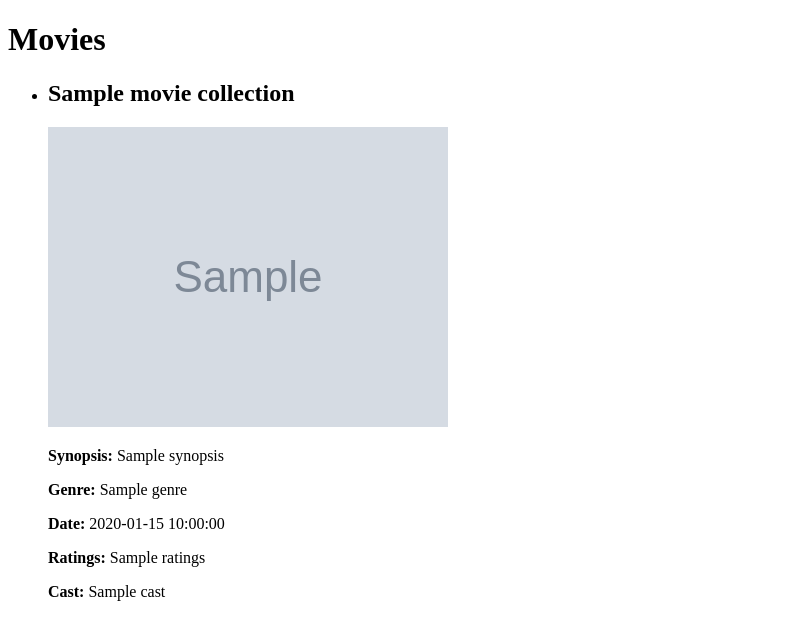
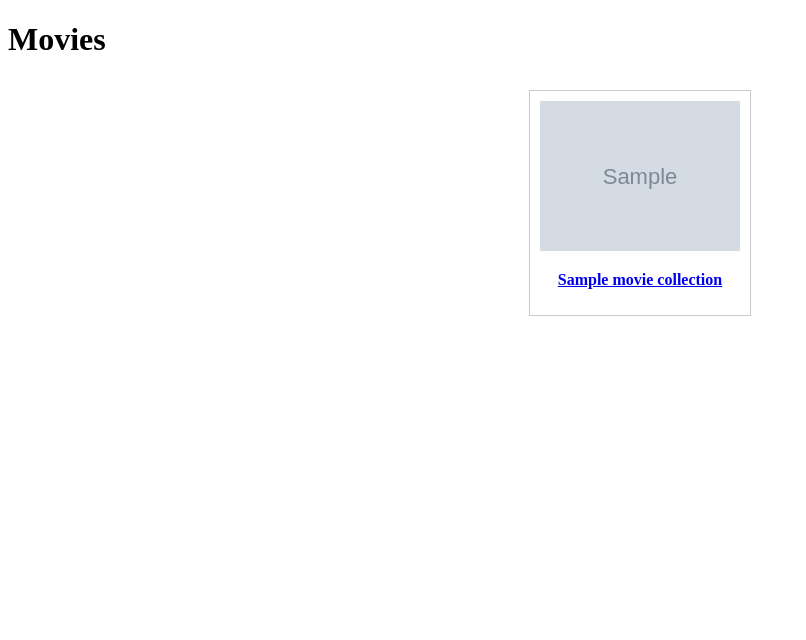
Before and after one commit to cassisir/DataEngineering-scraping-allocine, a Flask app: page / in a window 1280 px wide. Shown: the top 640 px of the page, without its empty margins (0-806 px from the left). Run offline with Flask 3, Linux system fonts and the light colour scheme; grey boxes marked "Sample" are stand-in pictures; a database or web service that is not in the repository returns one stand-in record (values such as "Sample title").

Commit message:
Webapp Flask : affichage de tous les films dans des cards

```diff
--- a/app.py
+++ b/app.py
@@ -10,9 +10,23 @@ collection = db.movie_collection
 
 @app.route('/')
 def index():
-    # Retrieve all movies from the MongoDB collection
     movies = list(collection.find())
     return render_template('index.html', movies=movies)
 
+@app.route('/movie/<title>')
+def movie(title):
+    movie = collection.find_one({'title': title})
+    return render_template('movie.html', movie=movie)
+
+# @app.route('/')
+# def accueil():
+#     return "Presentation"
+# @app.route('/film/<string:movie_name>')
+# def presentation_film(movie_name: str):
+#     # Retrieve all movies from the MongoDB collection
+#     return f"Titre : {movie_name}"
+#     # movies = list(collection.find())
+#     # return render_template('index.html', movies=movies)
+
 if __name__ == '__main__':
     app.run(debug=True)
--- a/templates/index.html
+++ b/templates/index.html
@@ -4,22 +4,47 @@
     <meta charset="UTF-8">
     <meta http-equiv="X-UA-Compatible" content="IE=edge">
     <meta name="viewport" content="width=device-width, initial-scale=1.0">
-    <title>Movies</title>
+    <title>Movies scraped from Allocine</title>
+    <style>
+        .movie-container {
+            display: flex;
+            flex-wrap: wrap;
+            justify-content: space-around;
+        }
+
+        .movie-card {
+            border: 1px solid #ccc;
+            padding: 10px;
+            margin: 10px;
+            max-width: 200px;  /* Set the maximum width of the card */
+            overflow: hidden; /* Hide overflow content */
+            text-align: center;
+        }
+
+        .movie-image {
+            max-width: 100%; /* Set the maximum width of the image to the container width */
+            height: auto;    /* Maintain the image aspect ratio */
+        }
+
+        .movie-title {
+            font-size: 16px;
+            white-space: nowrap; /* Prevent text wrapping */
+            overflow: hidden;    /* Hide overflow text */
+            text-overflow: ellipsis; /* Display ellipsis (...) for overflow text */
+        }
+    </style>
 </head>
 <body>
     <h1>Movies</h1>
-    <ul>
+    <div class="movie-container">
         {% for movie in movies %}
-            <li>
-                <h2>{{ movie.title }}</h2>
-                <img src="{{ movie.image }}" alt="{{ movie.title }} image">
-                <p><strong>Synopsis:</strong> {{ movie.synopsis }}</p>
-                <p><strong>Genre:</strong> {{ movie.genre }}</p>
-                <p><strong>Date:</strong> {{ movie.date }}</p>
-                <p><strong>Ratings:</strong> {{ movie.ratings }}</p>
-                <p><strong>Cast:</strong> {{ movie.cast }}</p>
-            </li>
+            <a href="{{ url_for('movie', title=movie['title']) }}">
+                <div class="movie-card">
+                    <img src="{{ movie['image'] }}" alt="{{ movie['title'] }}" class="movie-image">
+                    <h3 class="movie-title">{{ movie['title'] }}</h3>
+                </div>
+            </a>
         {% endfor %}
-    </ul>
+    </div>
 </body>
 </html>
```
Also changed, not shown: templates/movie.html (added, +15 -0 lines), templates/movie_detiail.html (deleted), templates/presentation.html (deleted).
